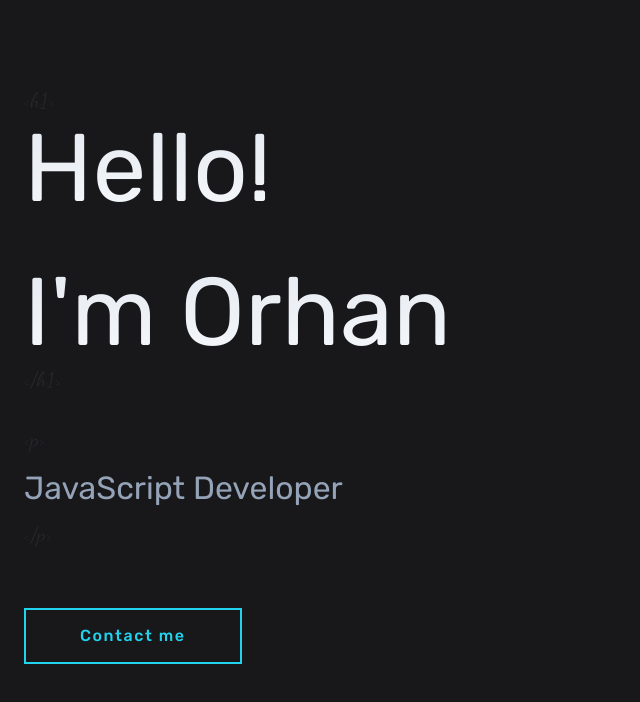
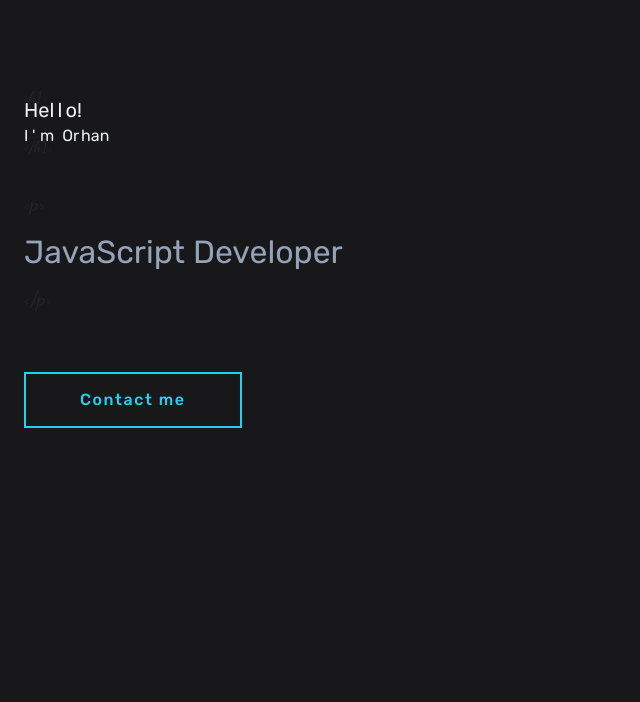
Before and after one commit to OrhanOzkercin/orhanozkercin.com_v2, a Nuxt app: page / in a window 1280 px wide. Shown: the top 702 px of the page, without its empty margins (0-640 px from the left). Built offline with nearby package versions, Linux system fonts and the light colour scheme; a web font is replaced by a local one.

Commit message:
WIP: Make TheHeaderText.vue more generic

```diff
--- a/components/TheHeaderText.vue
+++ b/components/TheHeaderText.vue
@@ -9,6 +9,11 @@
     >
       <template v-for="(word, index) in theWord">
         <span
+          :class="[
+            index === 0
+              ? `text-xl md:text-[${fontSize * 0.9}px] lg:text-[${fontSize}px]`
+              : 'after',
+          ]"
           class="inline-block min-w-[0.5rem] cursor-default bg-gradient-to-t from-slate-50 to-slate-200 bg-clip-text text-transparent"
           v-for="letter in word"
         >
@@ -24,7 +29,7 @@
 import { useStore } from "~~/store/store";
 
 interface Props {
-  fontSize?: string;
+  fontSize?: number;
   headerType?: string;
   theWord?: string[];
 }
@@ -63,7 +68,7 @@ function listenHoverOnLetters(headerWord: HTMLElement) {
 .header::before {
   content: attr(before-tag);
   color: v-bind(tagColor);
-  font-size: v-bind(tagFontSize);
+  // font-size: v-bind(tagFontSize);
   position: absolute;
   top: -0.7rem;
   // margin-left: -1.5rem;
@@ -71,14 +76,14 @@ function listenHoverOnLetters(headerWord: HTMLElement) {
 .header::after {
   content: attr(after-tag);
   color: v-bind(tagColor);
-  font-size: v-bind(tagFontSize);
+  // font-size: v-bind(tagFontSize);
   position: absolute;
   bottom: -0.7rem;
   left: 0;
 }
 
 .header span {
-  font-size: v-bind(fontSize);
+  // font-size: v-bind(fontSize);
 }
 
 @media screen and (max-width: 1024px) {
@@ -86,7 +91,7 @@ function listenHoverOnLetters(headerWord: HTMLElement) {
     bottom: 0rem;
   }
   .header span {
-    font-size: v-bind(fontSize);
+    // font-size: v-bind(fontSize);
   }
 }
 </style>
--- a/pages/index.vue
+++ b/pages/index.vue
@@ -3,7 +3,7 @@
     <TheHeaderText
       class="mt-24 mb-14 block"
       header-type="h1"
-      font-size="6rem"
+      :font-size="75"
       :the-word="helloWord"
     />
     <TheParagraphText :fontSize="'2rem'" class="relative mb-16"
```
